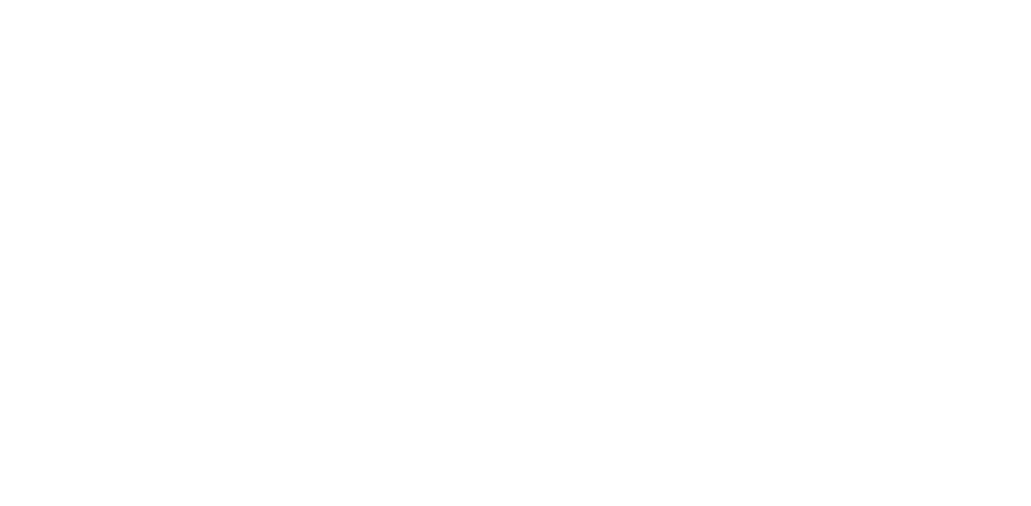
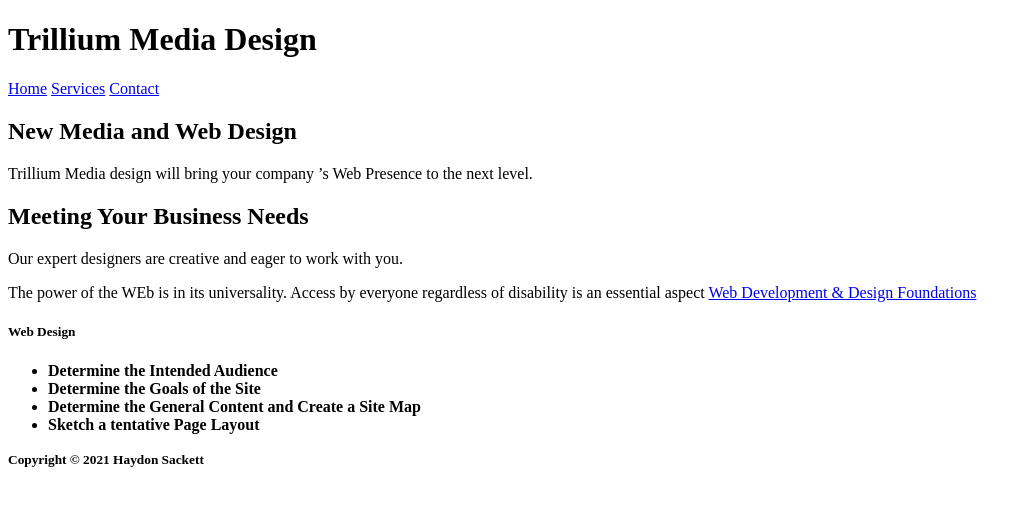
Before and after one commit to 44144Sp21/ch2-inclassnotes-haydonsackett, a plain HTML site: page index.html in a window 1280 px wide. Shown: the whole page, without its empty margins (0-1031 px from the left). Drawn offline with Linux system fonts and the light colour scheme.

Commit message:
Created Chapter 2 in class notes
Added code to index file and created services and contact pages.

```diff
--- a/index.html
+++ b/index.html
@@ -1,10 +1,39 @@
 <!DOCTYPE html>
 <html lang="en">
 	<head>
-		<title>LASTNAME Chapter 2 InClass Notes</title>
+		<title>Sackett Chapter 2 InClass Notes</title>
 		<meta charset="utf-8">
-	</head>
-<body>
+    </head>
+    <body>
+        <h1>Trillium Media Design</h1>
 
-</body>
+        <nav>
+            <a href="index.html">Home</a>
+            <a href="services.html">Services</a>
+            <a href="contact.html">Contact</a>
+        </nav>
+        <main>
+            <h2>New Media and Web Design</h2>
+            <p>Trillium Media design will bring your company &rsquo;s Web Presence to the next level.</p>
+            <h2>Meeting Your Business Needs</h2>
+            <p>Our expert designers are creative and eager to work with you.</p>
+
+            <blockquotes> The power of the WEb is in its universality. Access by everyone regardless of disability is an essential aspect
+            </blockquotes>
+
+            <a href="http://webdevfoundations.net">Web Development &amp; Design Foundations</a>
+
+            <h5>Web Design</h5>
+            <ul>
+                <li><strong>Determine the Intended Audience</strong></li>
+                <li><strong>Determine the Goals of the Site</strong></li>
+                <li><strong>Determine the General Content and Create a Site Map</strong></li>
+                <li><strong>Sketch a tentative Page Layout</strong></li>
+            </ul>
+        </main>
+        <footer>
+            <small><strong>Copyright &copy; 2021 Haydon Sackett</strong></small>
+        </footer>
+
+    </body>
 </html>
```
Also changed, not shown: contact.html (added, +33 -0 lines), services.html (added, +30 -0 lines).
